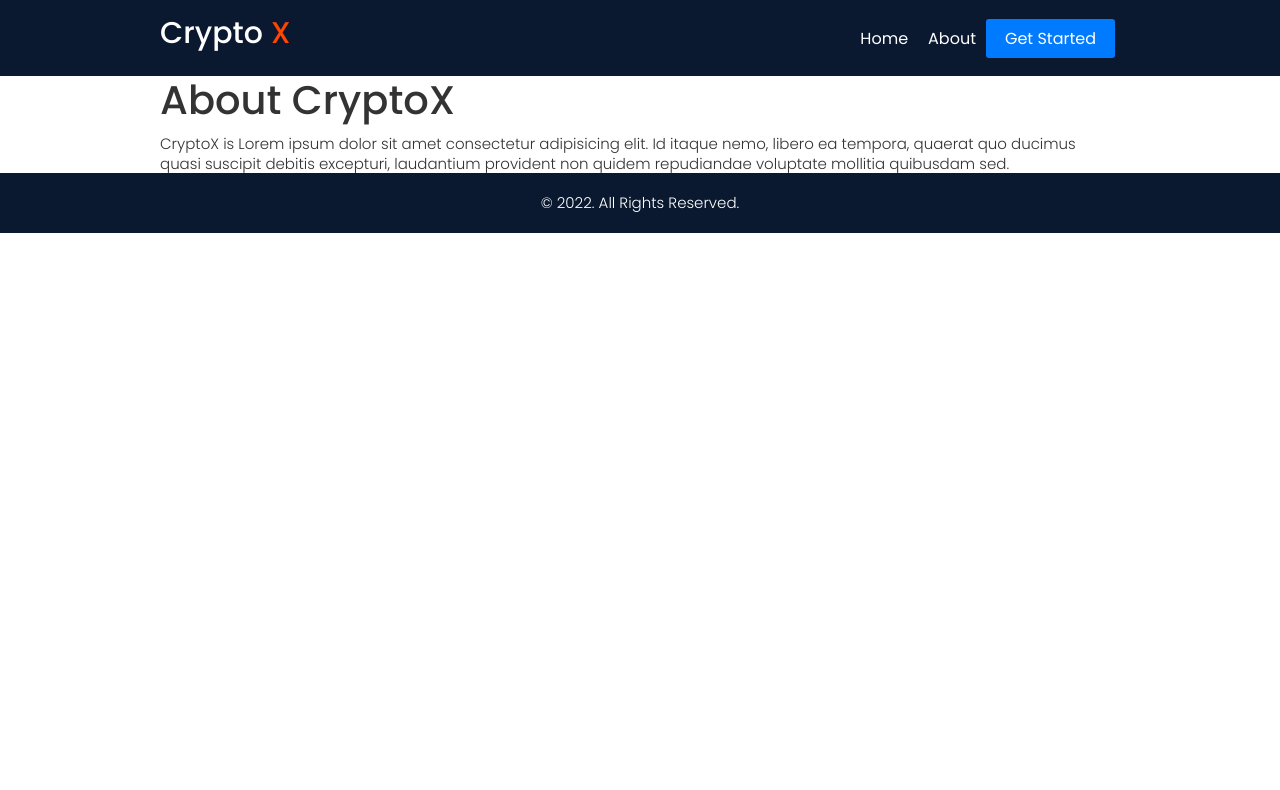
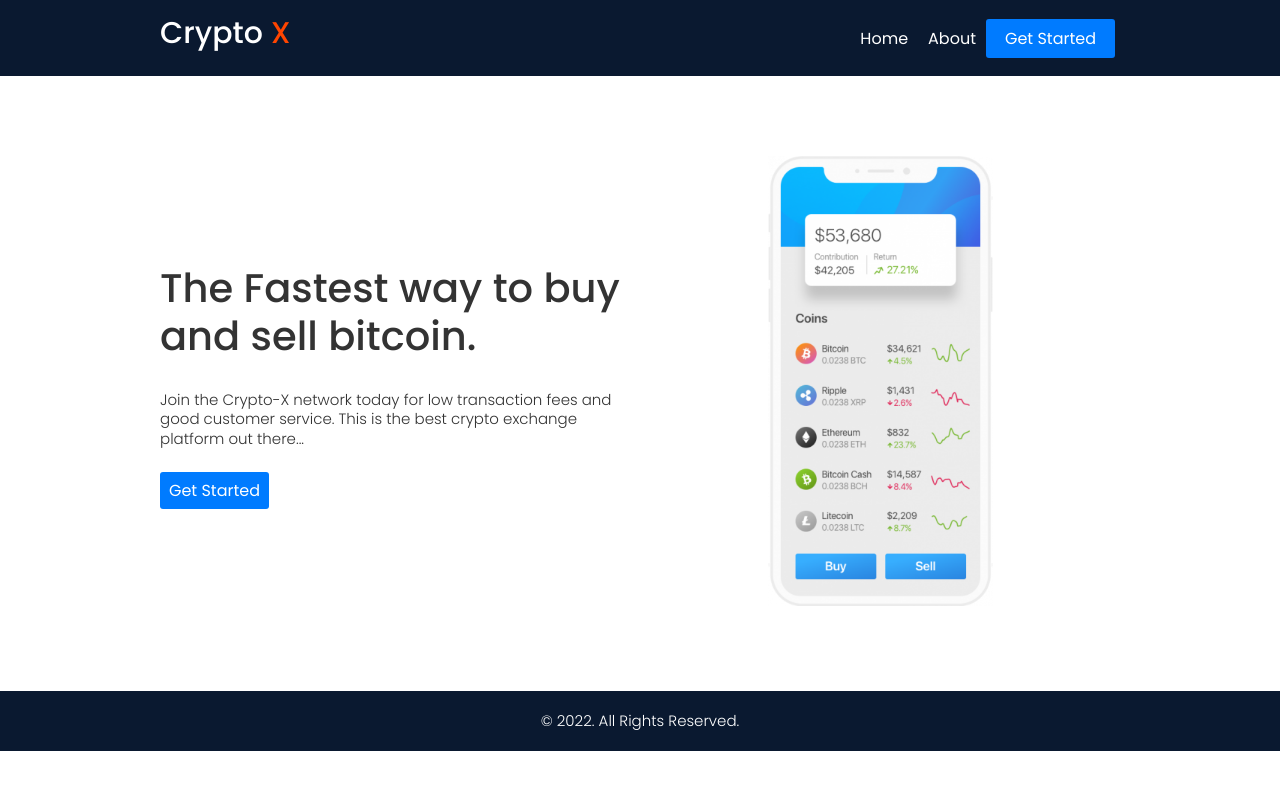
Before and after one commit to kevinandris/Crypto_app, a Next.js app: page / in a window 1280 px wide. Shown: the top 790 px of the page. Built offline with nearby package versions, Linux system fonts and the light colour scheme.

Commit message:
Hero.js file added and imported to Index.js

```diff
--- /dev/null
+++ b/components/Hero.js
@@ -0,0 +1,27 @@
+import Image from "next/image";
+
+const Hero = () => {
+    return (
+        <section>
+            <div className="container hero --flex-dir-column">
+                <div className="hero-text">
+                <h1>The Fastest way to buy and sell bitcoin.</h1>
+                <p>
+                    Join the Crypto-X network today for low transaction fees and good
+                    customer service. This is the best crypto exchange platform out
+                    there...
+                </p>
+                <a href="#" className="--btn --btn-primary">
+                    Get Started
+                </a>
+                </div>
+
+                <div className="hero-img">
+                <Image src="/crypto.png" alt="phone" width={225} height={450} />
+                </div>
+            </div>
+        </section>
+    );
+};
+
+export default Hero;
--- a/pages/404.js
+++ b/pages/404.js
@@ -7,7 +7,7 @@
             <div className="container">
             <div className="--center-all">
                 <h1>Oops!!! Looks like you are lost</h1>
-                <p>It aooears this page does not exist, please go back home.</p>
+                <p>It appears this page does not exist, please go back home.</p>
                 <br />
                 <Link href="/">
                 <button className="--btn btn-primary">Back To Home</button>
--- a/pages/_app.js
+++ b/pages/_app.js
@@ -1,5 +1,5 @@
-import '@/styles/globals.css'
+import "@/styles/globals.css";
 
 export default function App({ Component, pageProps }) {
-  return <Component {...pageProps} />
+  return <Component {...pageProps} />;
 }
--- a/pages/index.js
+++ b/pages/index.js
@@ -3,6 +3,7 @@
 import Header from "@/components/Header";
 import Footer from "@/components/Footer";
 import Layout from "@/components/Layout";
+import Hero from "@/components/Hero";
 
 const inter = Inter({ subsets: ["latin"] });
 
@@ -18,15 +19,7 @@
 
       <main>
         <Layout>
-          <div className="container">
-            <h1>About CryptoX</h1>
-            <p>
-              CryptoX is Lorem ipsum dolor sit amet consectetur adipisicing
-              elit. Id itaque nemo, libero ea tempora, quaerat quo ducimus quasi
-              suscipit debitis excepturi, laudantium provident non quidem
-              repudiandae voluptate mollitia quibusdam sed.
-            </p>
-          </div>
+          <Hero />
         </Layout>
       </main>
     </div>
```
Also changed, not shown: pages/about.js (+9 -1 lines), public/crypto.png (added).
